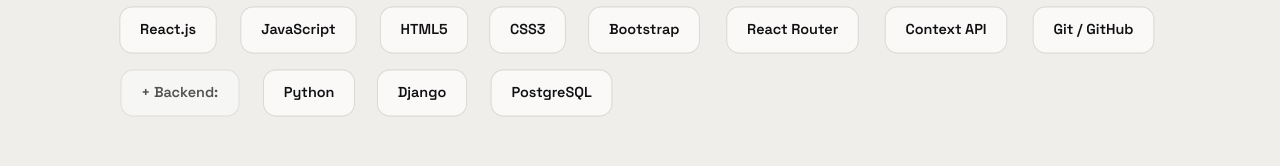
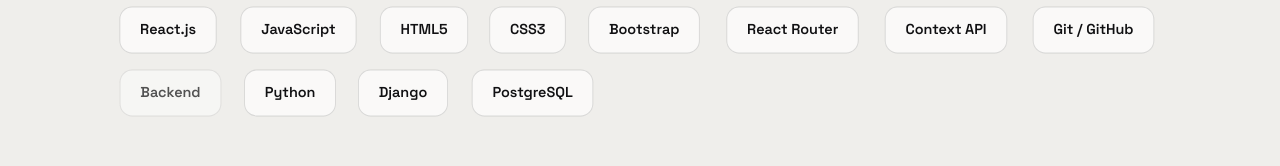
Before and after one commit to Akash26022006/portfolio, a plain HTML site: page index.html in a window 1280 px wide. Shown: the part 3176-3342 px from the top of the page. Drawn offline with nearby package versions, Linux system fonts and the light colour scheme.

Commit message:
Update portfolio project

```diff
--- a/index.html
+++ b/index.html
@@ -191,7 +191,7 @@
     <h2 class="rv">Skills</h2>
     <div class="skills">
       <span class="sk">React.js</span><span class="sk">JavaScript</span><span class="sk">HTML5</span><span class="sk">CSS3</span><span class="sk">Bootstrap</span><span class="sk">React Router</span><span class="sk">Context API</span><span class="sk">Git / GitHub</span>
-      <span class="sk" style="opacity:.7">+ Backend:</span>
+      <span class="sk" style="opacity:.7"> Backend</span>
       <span class="sk">Python</span><span class="sk">Django</span><span class="sk">PostgreSQL</span>
     </div>
 
```
